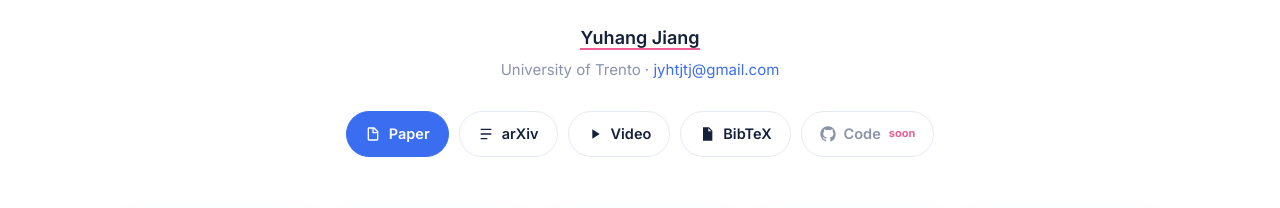
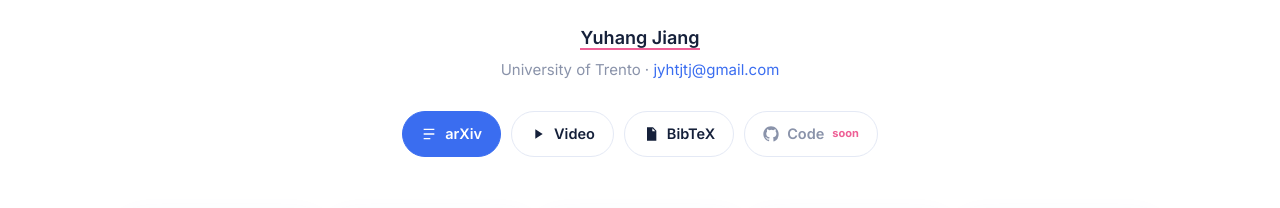
Before and after one commit to Avalon-S/MedianTE, a plain HTML site: page docs/index.html in a window 1280 px wide. Shown: the part 330-538 px from the top of the page. Drawn offline with Linux system fonts and the light colour scheme.

Commit message:
Link to arXiv; drop local PDF

```diff
--- a/docs/index.html
+++ b/docs/index.html
@@ -38,9 +38,7 @@
     <p class="author"><a href="https://avalon-s.github.io/" target="_blank" rel="noopener">Yuhang Jiang</a></p>
     <p class="affil">University of Trento &middot; <a href="mailto:jyhtjtj@gmail.com">jyhtjtj@gmail.com</a></p>
     <div class="btns">
-      <a class="btn btn-primary" href="static/paper.pdf" target="_blank" rel="noopener">
-        <svg viewBox="0 0 24 24"><path d="M14 2H6a2 2 0 00-2 2v16a2 2 0 002 2h12a2 2 0 002-2V8l-6-6zm-1 2l5 5h-5V4zM6 20V4h5v7h7v9H6z"/></svg>Paper</a>
-      <a class="btn" id="arxivBtn" href="https://arxiv.org/abs/2609.27167" target="_blank" rel="noopener">
+      <a class="btn btn-primary" id="arxivBtn" href="https://arxiv.org/abs/2609.27167" target="_blank" rel="noopener">
         <svg viewBox="0 0 24 24"><path d="M4 4h16v2H4zm0 7h16v2H4zm0 7h10v2H4z"/></svg>arXiv</a>
       <a class="btn" href="#video">
         <svg viewBox="0 0 24 24"><path d="M8 5v14l11-7z"/></svg>Video</a>
```
Also changed, not shown: 2 other files.
